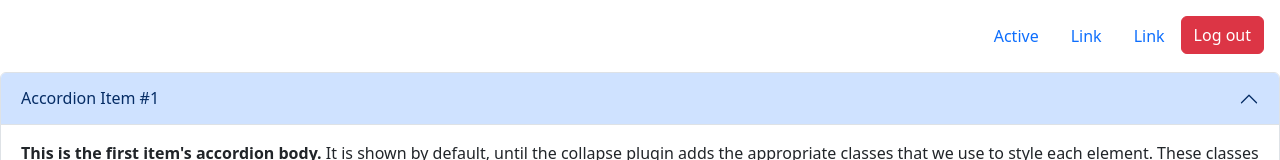
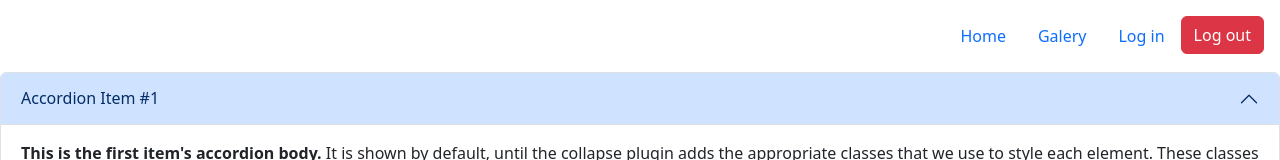
Before and after one commit to AnaMaria0214/Desarrollo_Colaborativo_Moodle, a plain HTML site: page landingPage.html in a window 1280 px wide. Shown: the top 160 px of the page. Drawn offline with nearby package versions, Linux system fonts and the light colour scheme; a script that the page names is missing.

Commit message:
Se crea la ruta de gallery

```diff
--- a/landingPage.html
+++ b/landingPage.html
@@ -13,13 +13,13 @@
 <body>
     <ul class="nav justify-content-end m-3">
         <li class="nav-item">
-            <a class="nav-link active" aria-current="page" href="#">Active</a>
+            <a class="nav-link active" aria-current="page" href="#">Home</a>
         </li>
         <li class="nav-item">
-            <a class="nav-link" href="#">Link</a>
+            <a class="nav-link" href="#">Galery</a>
         </li>
         <li class="nav-item">
-            <a class="nav-link" href="#">Link</a>
+            <a class="nav-link" href="#">Log in</a>
         </li>
         <li class="nav-item">
             <button class="btn btn-danger" id="logOut">Log out</button>
```
